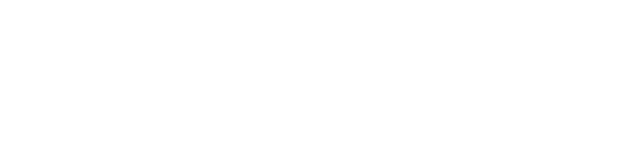
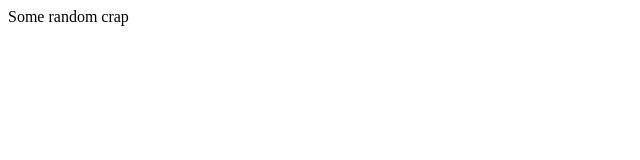
Before and after one commit to jamesblee86/website-repository, a plain HTML site: page index.html in a window 1280 px wide. Shown: the whole page, without its empty margins (0-640 px from the left). Drawn offline with Linux system fonts and the light colour scheme.

Commit message:
Slight change

```diff
--- a/index.html
+++ b/index.html
@@ -5,4 +5,7 @@
     <meta charset="UTF-8">
     <title>Second Project</title>
   </head>
+  <body>
+      Some random crap
+  </body>
 </html>
```
